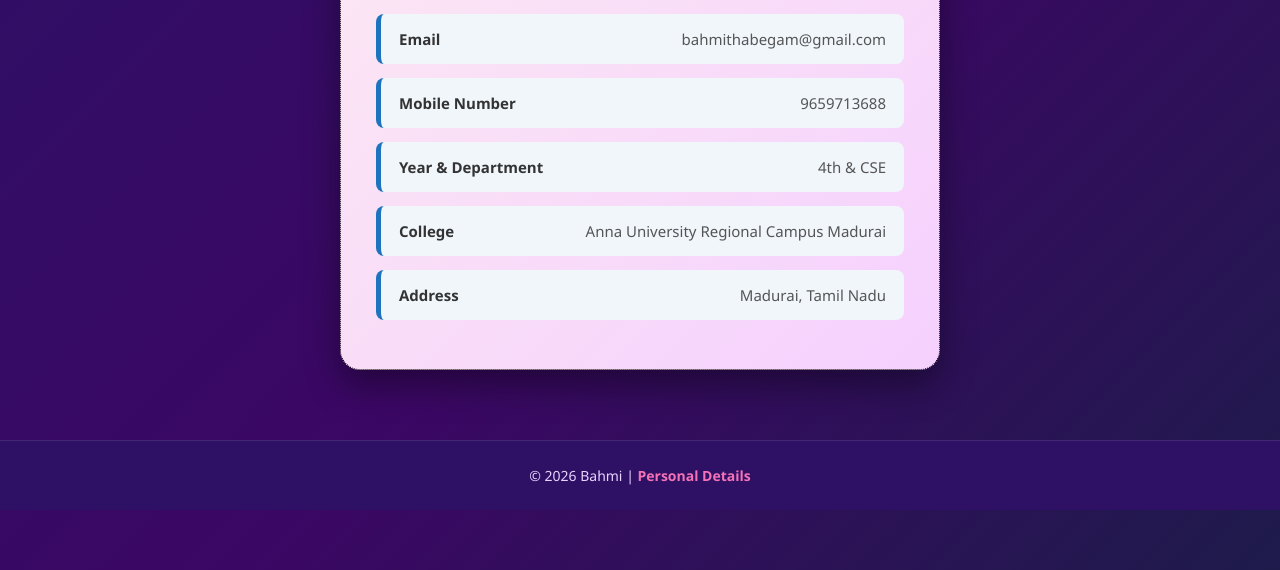
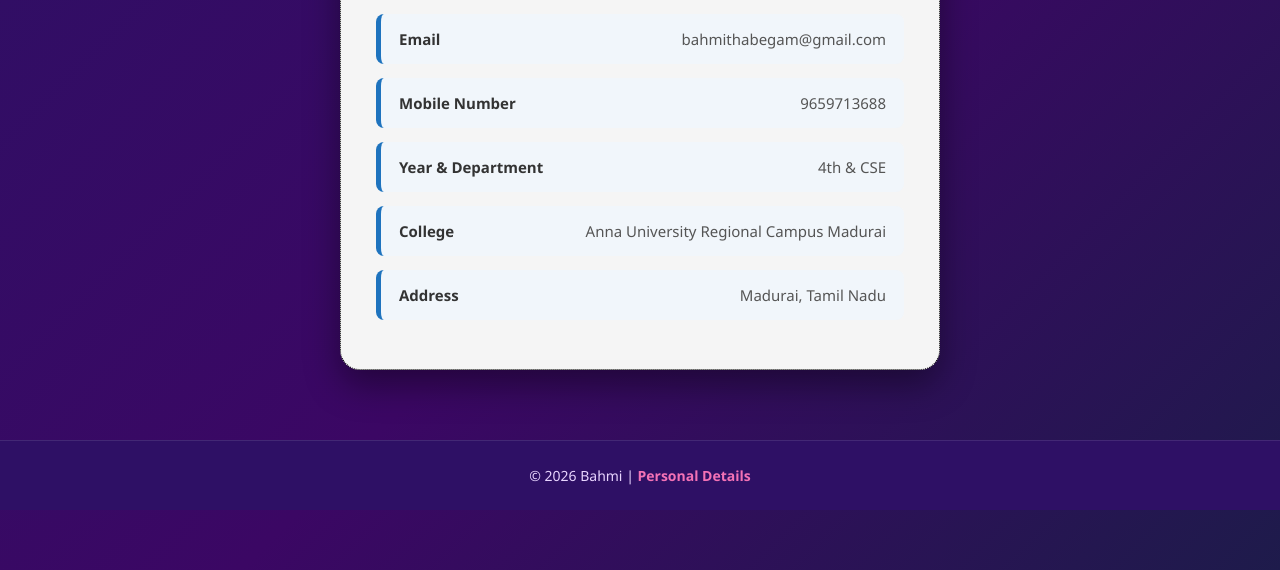
Before and after one commit to BahmithaBegam/newportfolio, a website: page personal.html in a window 1280 px wide. Shown: the part 230-800 px from the top of the page. Drawn offline with Linux system fonts and the light colour scheme.

Commit message:
personal.css

```diff
--- a/personal.css
+++ b/personal.css
@@ -197,7 +197,7 @@ CARD
   width: 600px;
   max-width: 100%;
   /* Light and soft pink-violet gradient background */
-  background: linear-gradient(135deg, #fce7f3, #f5d0fe);
+  background: whitesmoke;
   padding: 35px;
   border-radius: 20px;
   border: 1px dotted black;
```
